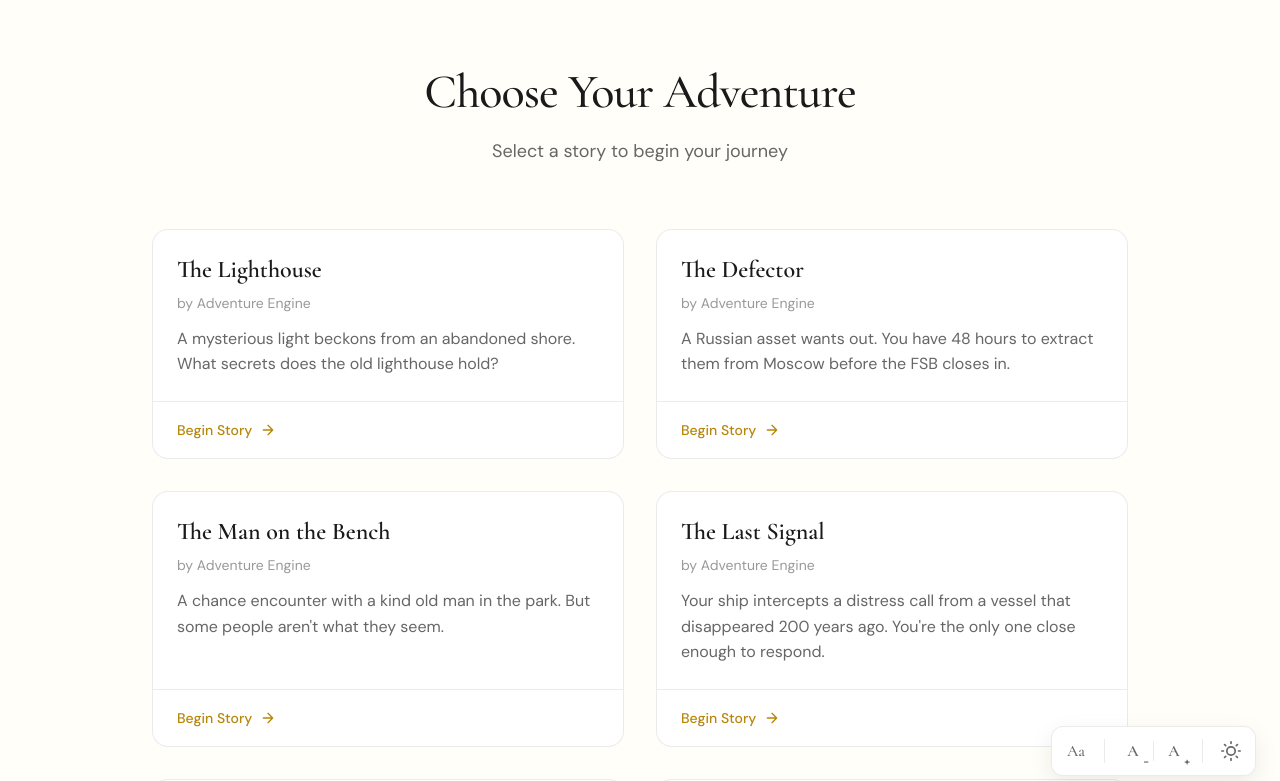
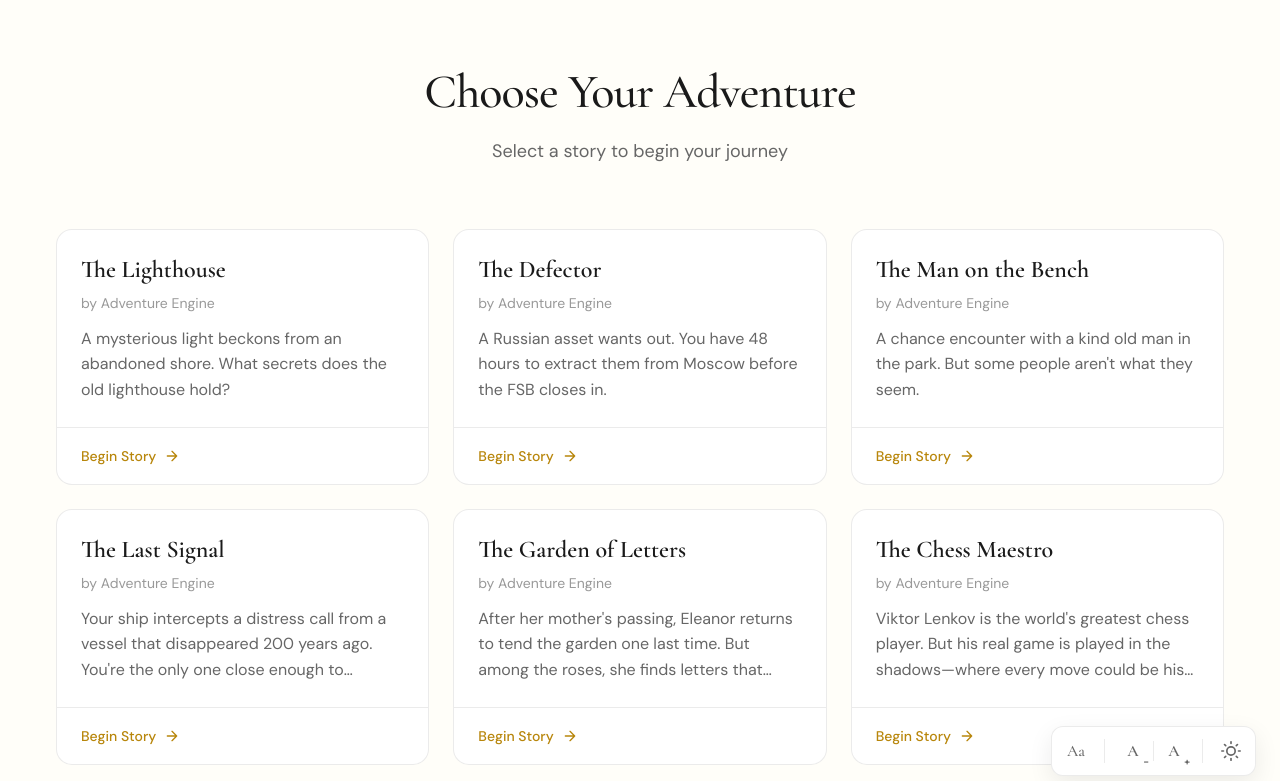
Before and after one commit to j-kappa/choose-adventure, a React (Vite) app: page / in a window 1280 px wide. Shown: the top 781 px of the page. Built offline with nearby package versions, Linux system fonts and the light colour scheme; a web font is replaced by a local one.

Commit message:
Update grid layout in StoryLibrary and adjust max-width for library in variables.css for improved responsiveness.

```diff
--- a/src/components/StoryLibrary/StoryLibrary.module.css
+++ b/src/components/StoryLibrary/StoryLibrary.module.css
@@ -87,8 +87,8 @@
 /* Grid */
 .grid {
   display: grid;
-  grid-template-columns: repeat(auto-fill, minmax(320px, 1fr));
-  gap: var(--space-8);
+  grid-template-columns: repeat(auto-fill, minmax(280px, 1fr));
+  gap: var(--space-6);
 }
 
 /* Card */
--- a/src/styles/variables.css
+++ b/src/styles/variables.css
@@ -39,7 +39,7 @@
 
   /* Layout */
   --max-width-story: 42rem;
-  --max-width-library: 64rem;
+  --max-width-library: 76rem;
 
   /* Transitions */
   --transition-fast: 150ms ease;
```
